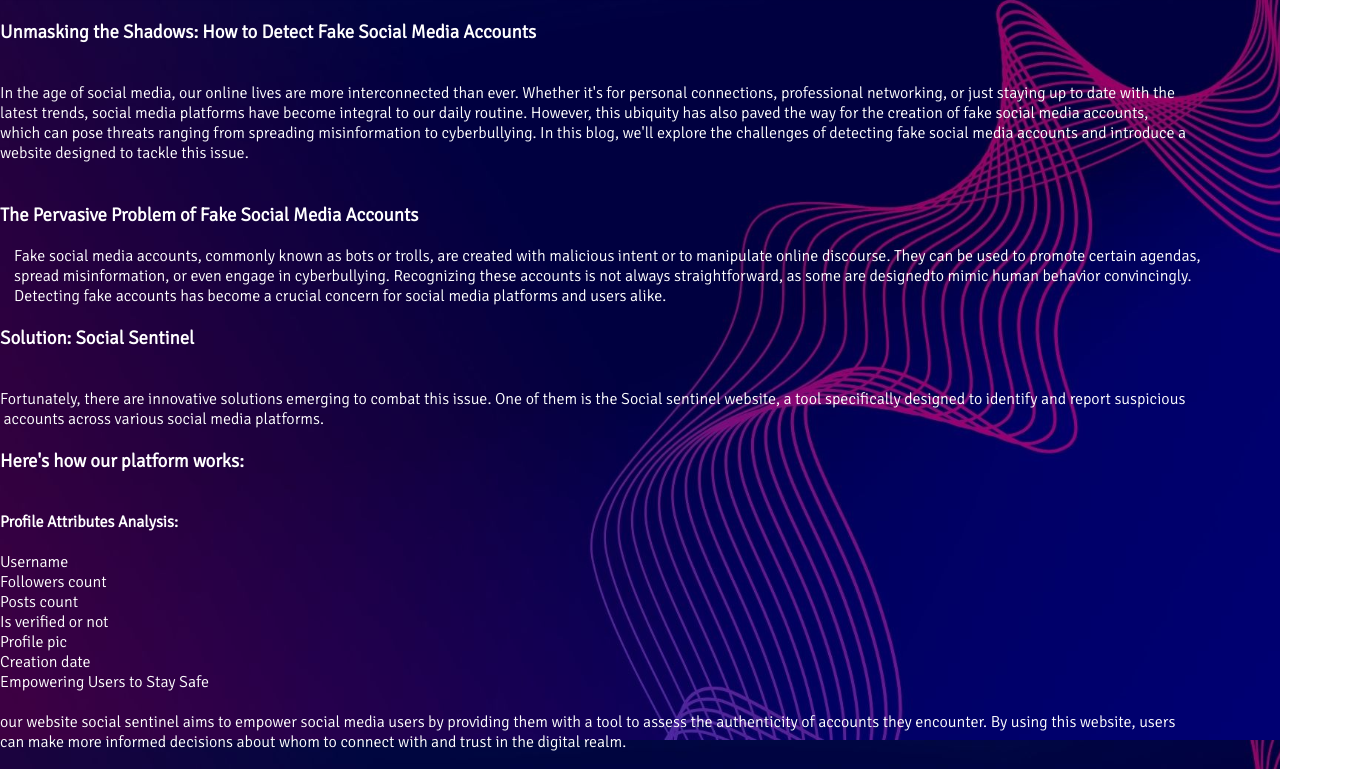
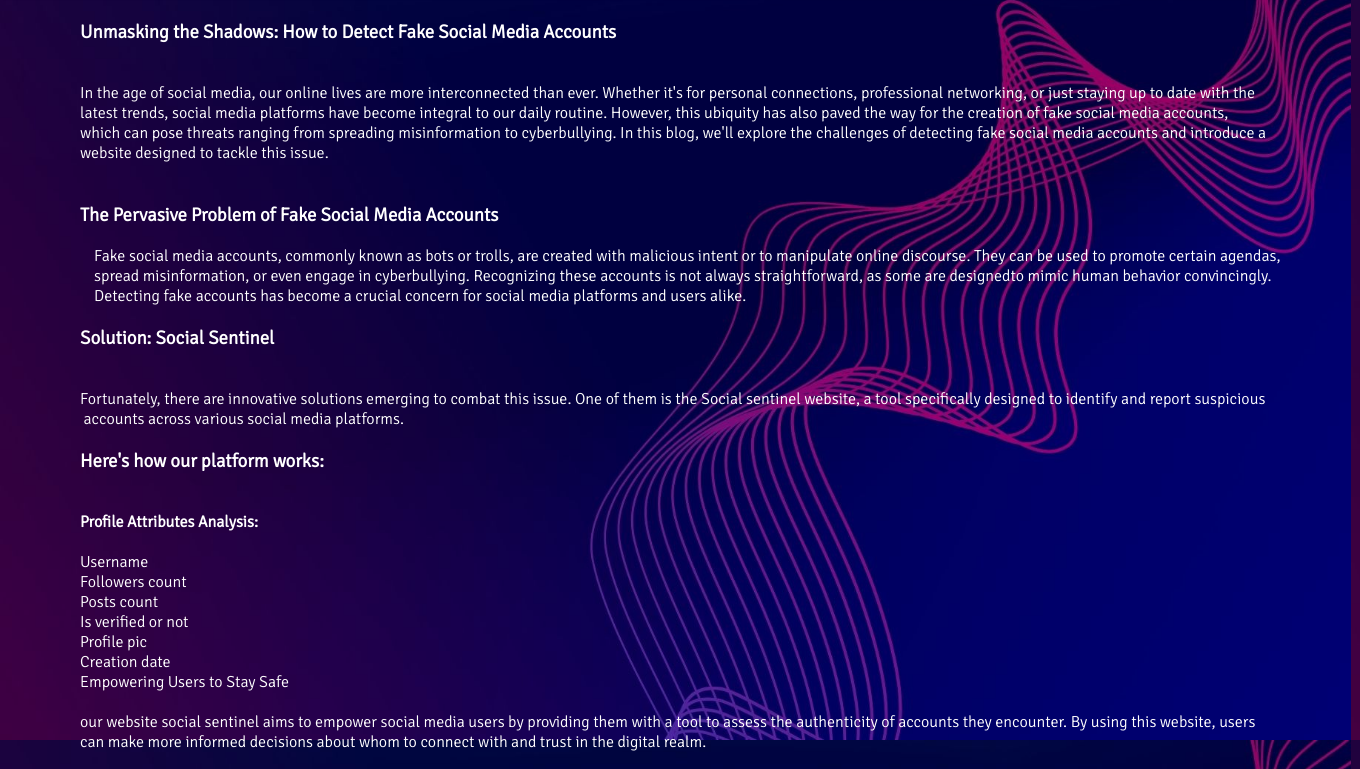
Before and after one commit to 8Bit-Developers/Social-Sentinel, a plain HTML site: page Resources/blogs.html in a window 1280 px wide. Shown: the part 60-829 px from the top of the page, 1360 px wide, since content can reach past the window. Drawn offline with Linux system fonts and the light colour scheme.

Commit message:
Update style.css

```diff
--- a/Resources/style.css
+++ b/Resources/style.css
@@ -206,11 +206,15 @@ main {
     box-shadow: 0 0 10px rgba(0, 0, 0, .1);
 }
 
-/*-------------------------------------------------------News----------------------------------------------------*/
+/*-------------------------------------------------------blog----------------------------------------------------*/
 
 .blog {
+    width: 100%;
+    margin-left: 80px;
     color: white;
 }
+
+
 
 /*----------------------------------------------------Detection----------------------------------------------------*/
 
```
